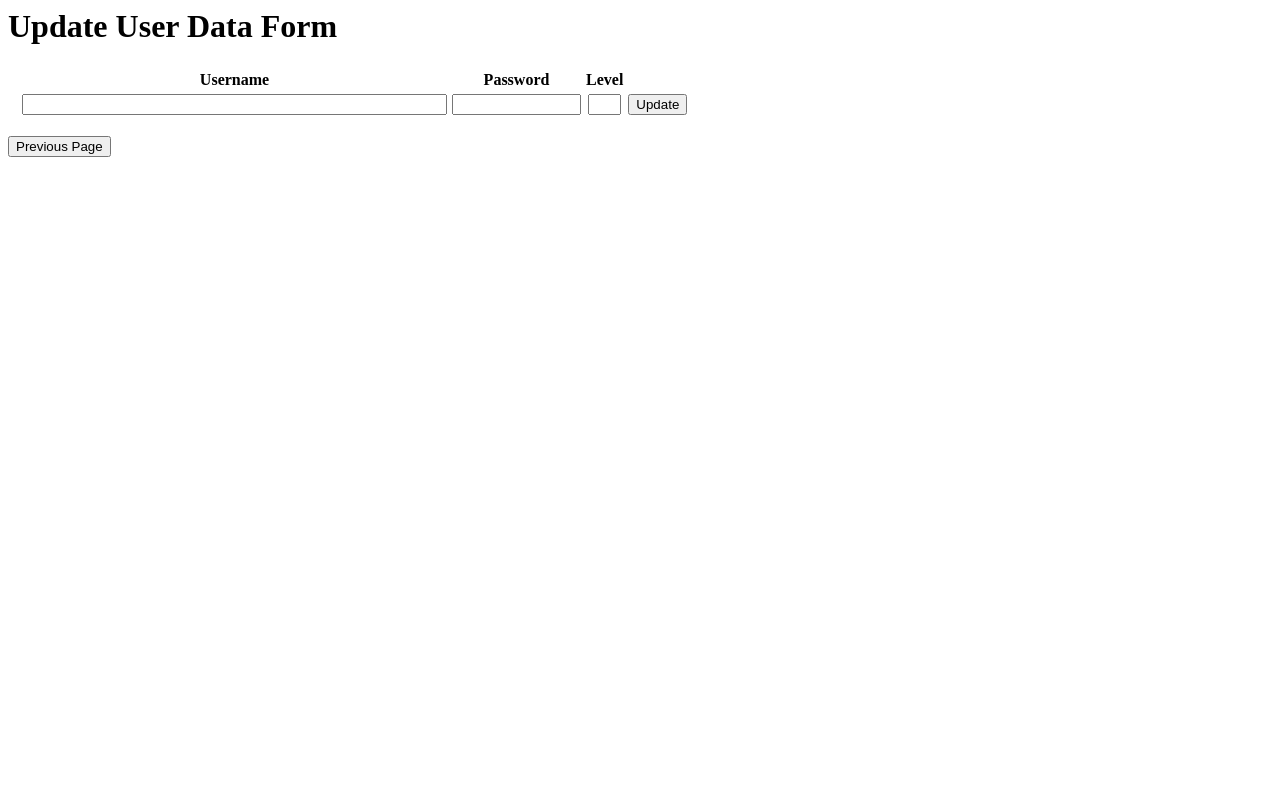
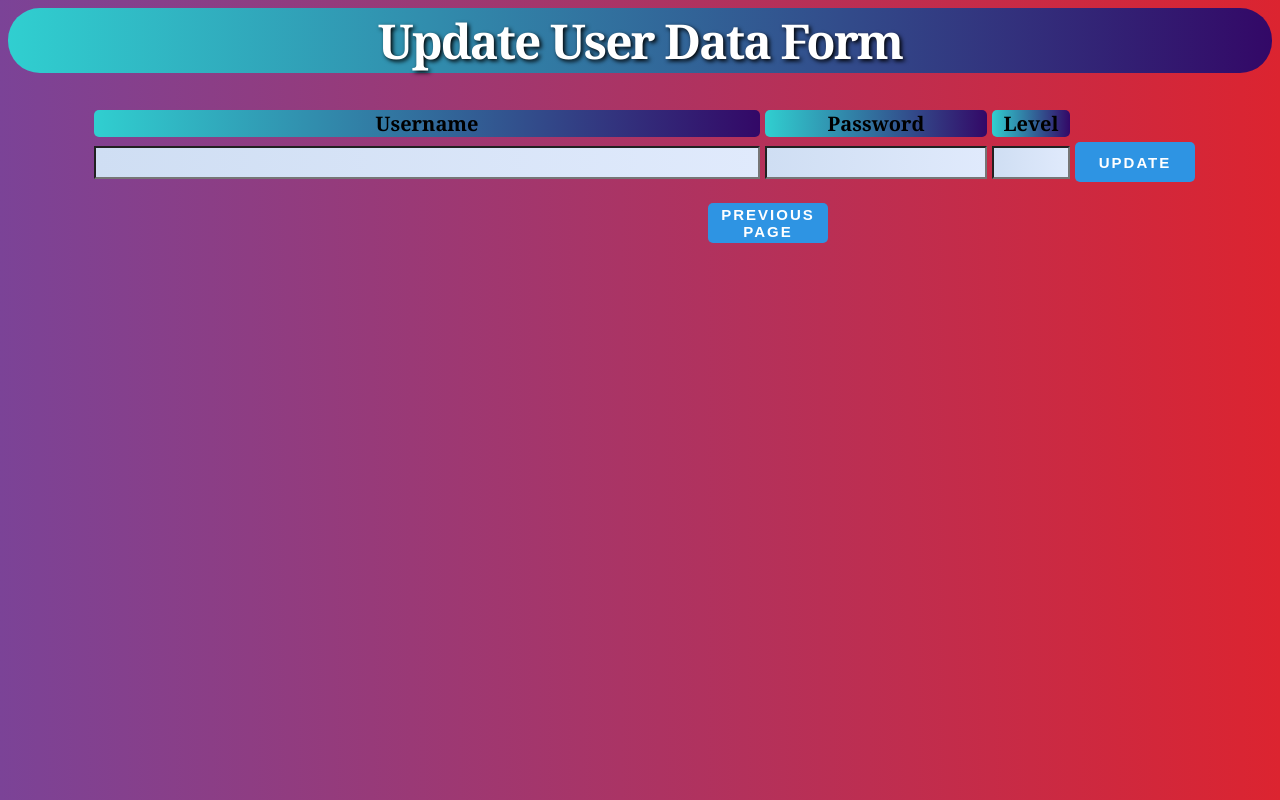
Before and after one commit to IrtisumMusharratRahman/Leave-Application-Management-System, a PHP site: page /update_info_form.php in a window 1280 px wide. Run offline with PHP 8.4, Linux system fonts and the light colour scheme; the visitor is signed in with stand-in values (Sample User, id 1); data that the repository does not hold is empty.

Commit message:
staff main page and update info page

```diff
--- /dev/null
+++ b/css/update_info_form.css
@@ -0,0 +1,137 @@
+body
+{
+    background: linear-gradient(to right, #7b4397, #dc2430);
+}
+h1
+{
+    font-family: Georgia, sans-serif;
+    font-size: 3em;
+    letter-spacing: -2px;
+    text-align: center;
+    background: linear-gradient(to right, #30CFD0 0%, #330867 100%);
+    border-radius: 32px;
+    color: rgb(255, 255, 255);
+    text-shadow: 2px 2px 4px #000000;
+
+}
+
+.center {
+    margin-left: auto;
+    margin-right: auto;
+
+  }
+
+.username
+{
+    font-family: Georgia, sans-serif;
+    font-size: 20px;
+    background: linear-gradient(to right, #30CFD0 0%, #330867 100%);
+    border-radius: 5px;
+}
+
+.username:hover
+{
+    background: yellowgreen;
+}
+
+#username
+{
+    font-family: Georgia, sans-serif;
+    font-size: 20px;
+    background:linear-gradient(to left, #E0EAFC 0%, #CFDEF3 100%);
+}
+#username:hover
+{
+    background: rgb(49, 46, 228);
+}
+
+.password
+{
+    font-family: Georgia, sans-serif;
+    font-size: 20px;
+    background: linear-gradient(to right, #30CFD0 0%, #330867 100%);
+    border-radius: 5px;
+}
+.password:hover
+{
+    background: yellowgreen;
+}
+
+#password
+{
+    font-family: Georgia, sans-serif;
+    font-size: 20px;
+    background:linear-gradient(to left, #E0EAFC 0%, #CFDEF3 100%);
+}
+#password:hover
+{
+    background: rgb(49, 46, 228);
+}
+
+.level
+{
+    font-family: Georgia, sans-serif;
+    font-size: 20px;
+    background: linear-gradient(to right, #30CFD0 0%, #330867 100%);
+    border-radius: 5px;
+}
+.level:hover
+{
+    background: yellowgreen;
+}
+
+#level
+{
+    font-family: Georgia, sans-serif;
+    font-size: 20px;
+    background:linear-gradient(to left, #E0EAFC 0%, #CFDEF3 100%);
+}
+#level:hover
+{
+    background: rgb(49, 46, 228);
+}
+
+#update
+{
+    background: #2E94E3;
+    color: #fff;
+    border: none;
+    width: 120px;
+    height: 40px;
+    font-size: 15px;
+    font-weight: 600;
+    text-transform: uppercase;
+    letter-spacing: 2px;
+    border-radius: 5px;
+    cursor: pointer;
+    transition: 0.3s;
+    transition-property: background;
+
+}
+#update:hover
+{
+    background:green;
+}
+
+#p_page
+{
+    background: #2E94E3;
+    color: #fff;
+    border: none;
+    width: 120px;
+    height: 40px;
+    font-size: 15px;
+    font-weight: 600;
+    text-transform: uppercase;
+    letter-spacing: 2px;
+    border-radius: 5px;
+    cursor: pointer;
+    transition: 0.3s;
+    transition-property: background;
+    margin-left: 700px;
+
+}
+#p_page:hover
+{
+    background:green;
+}
--- a/update_info_form.php
+++ b/update_info_form.php
@@ -7,7 +7,10 @@ header("Location: login.php");
 
 ?>
 	<html>
-	<head><title>Updating User Data</title><head>
+	<head><title>Updating User Data</title>
+	<link rel="stylesheet" href="./css/update_info_form.css">
+	<head>
+
 	<body>
 
 	<h1>Update User Data Form</h1>
@@ -27,13 +30,13 @@ header("Location: login.php");
 
 
 <form name="form1" method="post" action="update_info.php">
-<table border="0" cellspacing="5" cellpadding="0">
+<table class="center" border="0" cellspacing="5" cellpadding="0">
 
 <tr>
 <td align="center">&nbsp;</td>
-<td align="center"><strong>Username</strong></td>
-<td align="center"><strong>Password</strong></td>
-<td align="center"><strong>Level</strong></td>
+<td class="Username" align="center"><strong>Username</strong></td>
+<td class="password" align="center"><strong>Password</strong></td>
+<td class="level" align="center"><strong>Level</strong></td>
 <td align="center">&nbsp;</td>
 </tr>
 
@@ -42,14 +45,14 @@ header("Location: login.php");
 <td align="center"><input name="username" type="text" id="username" size="50" value="<?php echo $rows['username']; ?>"></td>
 <td align="center"><input name="password" type="text" id="password" size="13" value="<?php echo $rows['password']; ?>"></td>
 <td align="center"><input name="level" type="text" id="level"  size="1" value="<?php echo $rows['level']; ?>"></td>
-<td align="center"><input type="submit" name="Submit" value="Update"></td>
+<td align="center"><input type="submit" id="update" name="Submit" value="Update"></td>
 </tr>
 
 </table>
 
 </form>
 
-<button onclick="window.location.href='check_login.php';">Previous Page</button>
+<button id="p_page" onclick="window.location.href='check_login.php';">Previous Page</button>
 
 </body>
 </html>
```
Also changed, not shown: css/staff_main1.css (added, +140 -0 lines), staff_main.php (+41 -10 lines), css/images/1.jpg (added), css/images/staff_main1.jpg (added).
